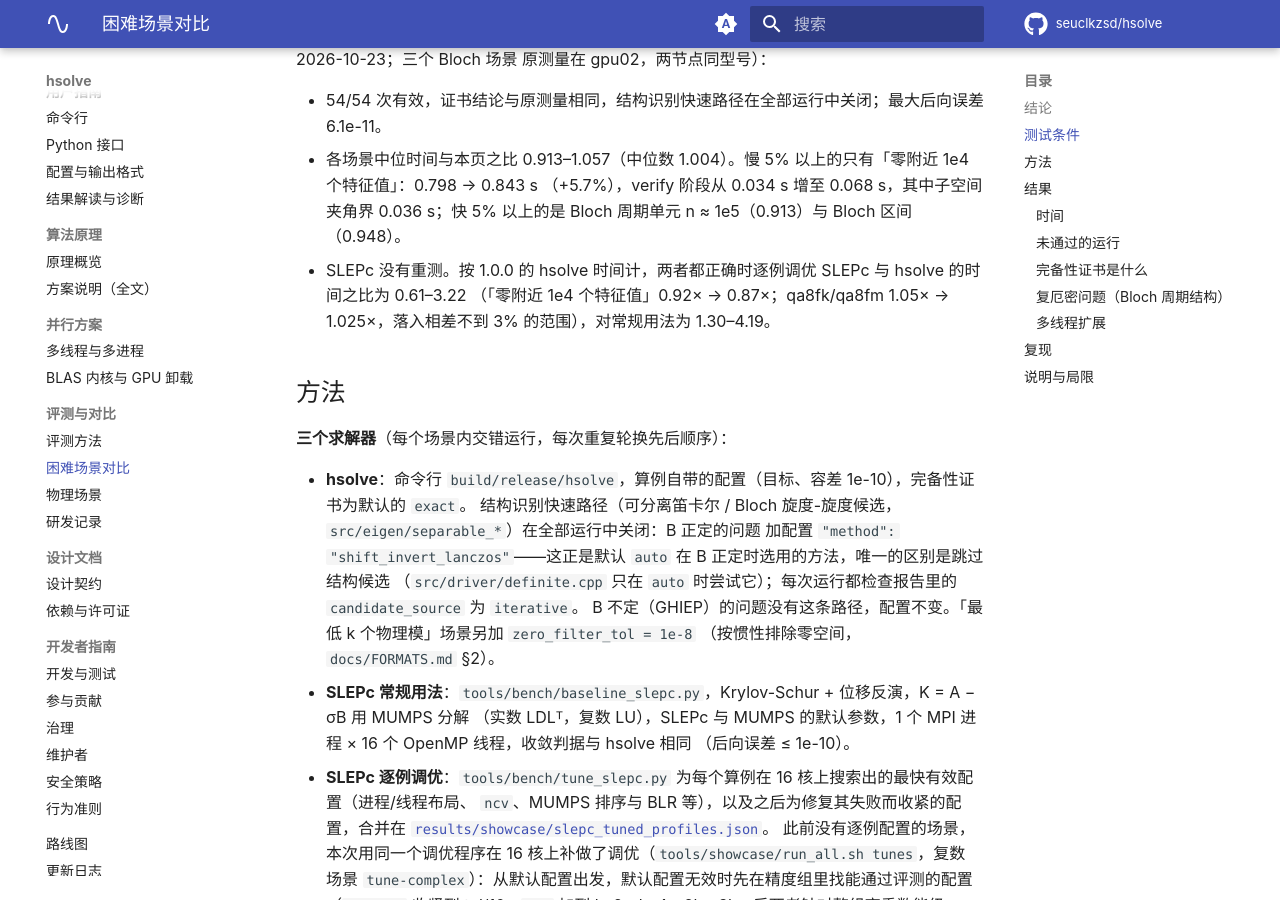
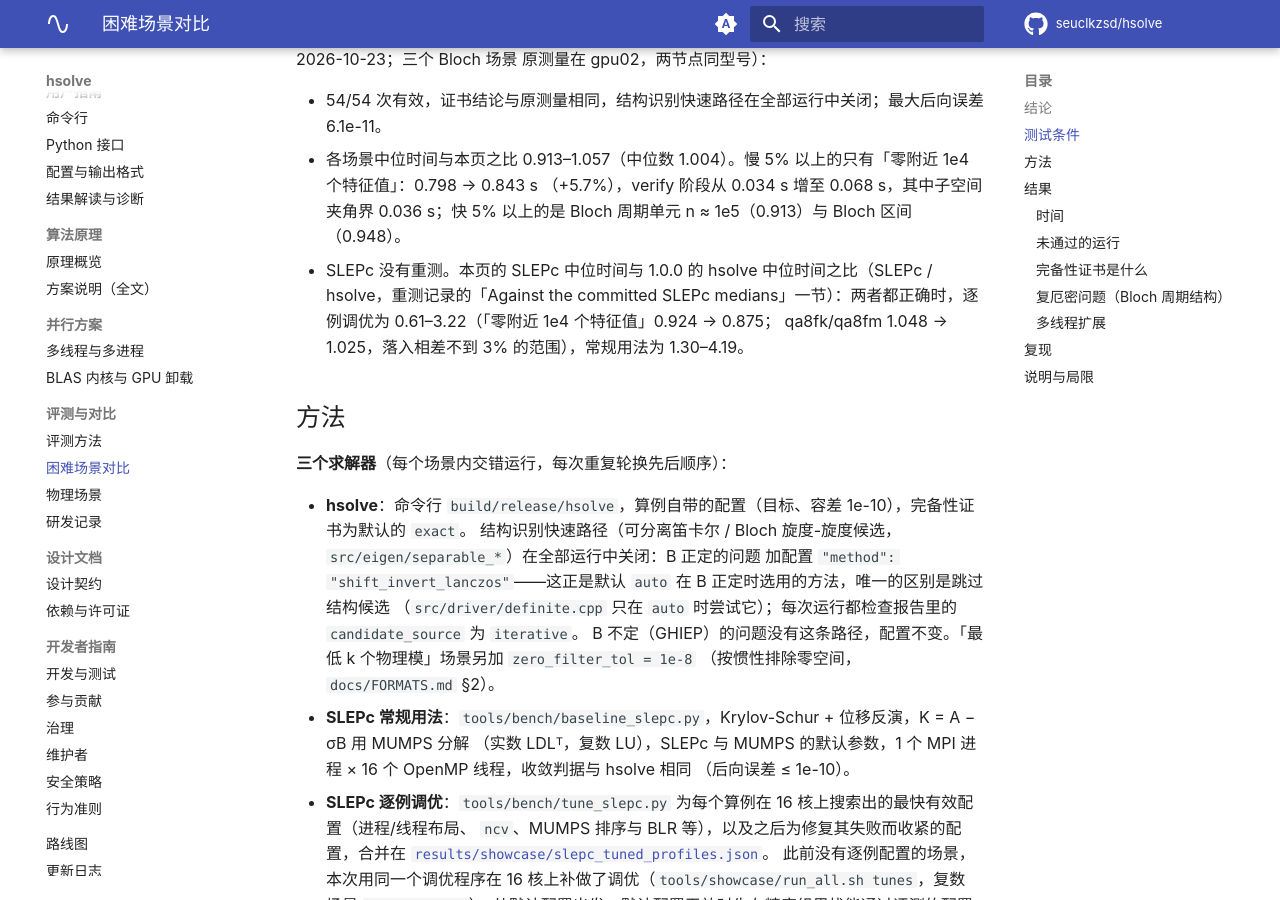
Before and after one commit to seuclkzsd/hsolve, an MkDocs documentation site: the page built from docs/showcase/困难场景对比.md, in a window 1280 px wide and 900 px high, scrolled down 3226 px. Built offline with MkDocs 1.6.1 and Material for MkDocs 9.7.7, drawn with Linux system fonts in a browser that asks for light colours; comment, search, counter and statistics services are not loaded; some of the changed text lies outside the part shown.

Commit message:
docs: the zero-cluster +5.7% is the 1.0.0 total against 0.9.0 (0.798 -> 0.843 s), of which the subspace-angle bound takes 0.036 s (about 4.5%) - DESIGN §3.6-8c, FORMATS §2-3 and the showcase limitations; the showcase's 1.0.0 SLEPc ratios name their source and direction (SLEPc / hsolve)

```diff
--- a/docs/showcase/困难场景对比.md
+++ b/docs/showcase/困难场景对比.md
@@ -49,9 +49,9 @@
 - 各场景中位时间与本页之比 0.913–1.057（中位数 1.004）。慢 5% 以上的只有「零附近 1e4 个特征值」：0.798 → 0.843 s
   （+5.7%），verify 阶段从 0.034 s 增至 0.068 s，其中子空间夹角界 0.036 s；快 5% 以上的是 Bloch 周期单元
   n ≈ 1e5（0.913）与 Bloch 区间（0.948）。
-- SLEPc 没有重测。按 1.0.0 的 hsolve 时间计，两者都正确时逐例调优 SLEPc 与 hsolve 的时间之比为 0.61–3.22
-  （「零附近 1e4 个特征值」0.92× → 0.87×；qa8fk/qa8fm 1.05× → 1.025×，落入相差不到 3% 的范围），对常规用法为
-  1.30–4.19。
+- SLEPc 没有重测。本页的 SLEPc 中位时间与 1.0.0 的 hsolve 中位时间之比（SLEPc / hsolve，重测记录的「Against the
+  committed SLEPc medians」一节）：两者都正确时，逐例调优为 0.61–3.22（「零附近 1e4 个特征值」0.924 → 0.875；
+  qa8fk/qa8fm 1.048 → 1.025，落入相差不到 3% 的范围），常规用法为 1.30–4.19。
 
 ## 方法
 
@@ -293,6 +293,7 @@
 <!-- END GENERATED: limitations -->
 
 本页的表格是 0.9.0 求解器（源码提交 b9aadc4）的测量。1.0.0 默认计算特征向量子空间夹角界，这部分时间计入 hsolve 的
-`time_total_s`：在 1.0.0 的重测中（「测试条件」与
-[`results/showcase/recheck-1.0.0.md`](../../results/showcase/recheck-1.0.0.md)），它让「零附近 1e4 个特征值」慢了
-5.7%，逐例调优 SLEPc 与 hsolve 的时间之比在该场景由 0.92 变为 0.87；不需要这个界时可用 `--subspace-bound off` 关闭。
+`time_total_s`，不需要这个界时可用 `--subspace-bound off` 关闭。在 1.0.0 的重测中（「测试条件」与
+[`results/showcase/recheck-1.0.0.md`](../../results/showcase/recheck-1.0.0.md)），「零附近 1e4 个特征值」的总时间比
+0.9.0 多 5.7%（0.798 → 0.843 s），其中子空间夹角界占 0.036 s（约 4.5%）；该场景逐例调优 SLEPc 与 hsolve 的时间之比
+（SLEPc / hsolve）由 0.924（0.9.0）变为 0.875（1.0.0）。
```
Also changed, not shown: docs/DESIGN.md (+2 -2 lines), docs/FORMATS.md (+5 -3 lines).
